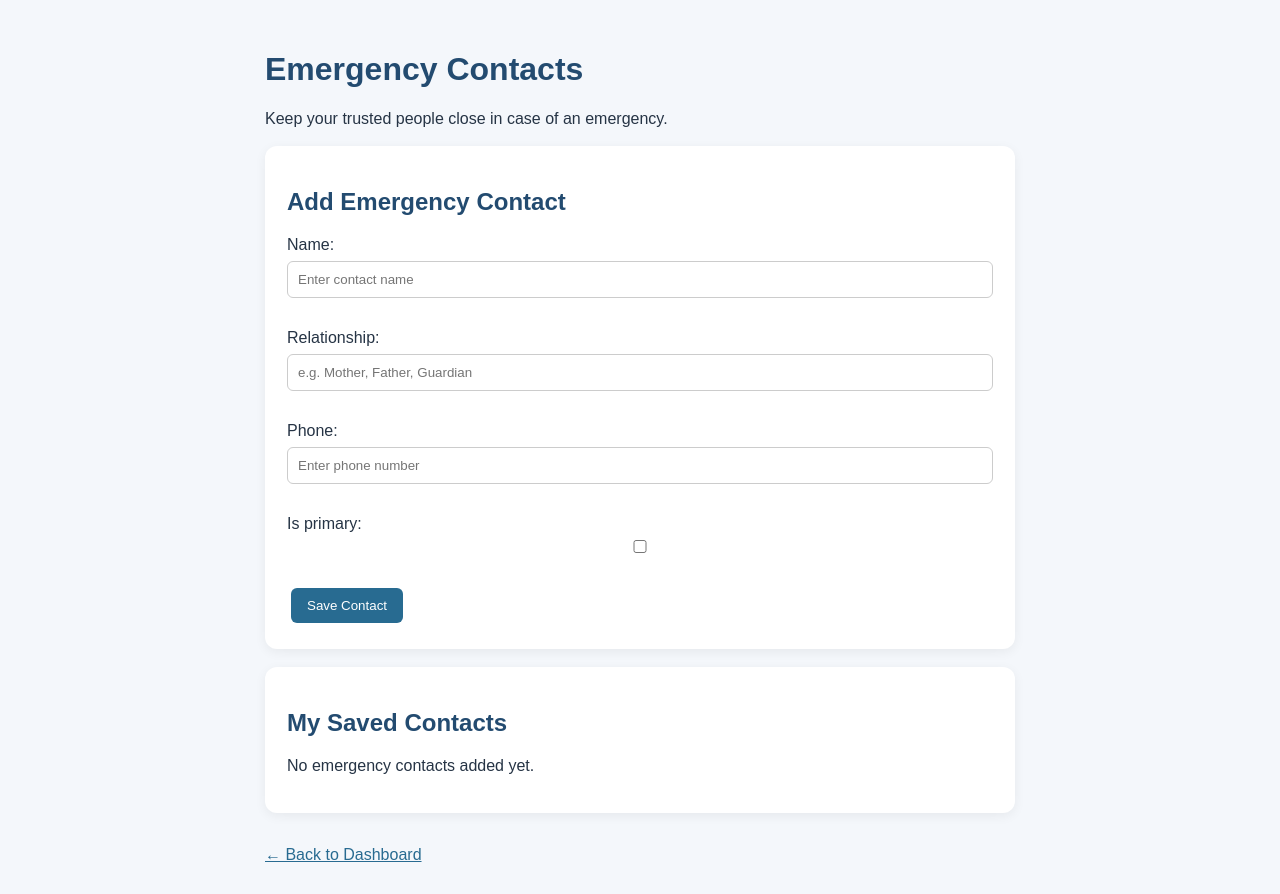
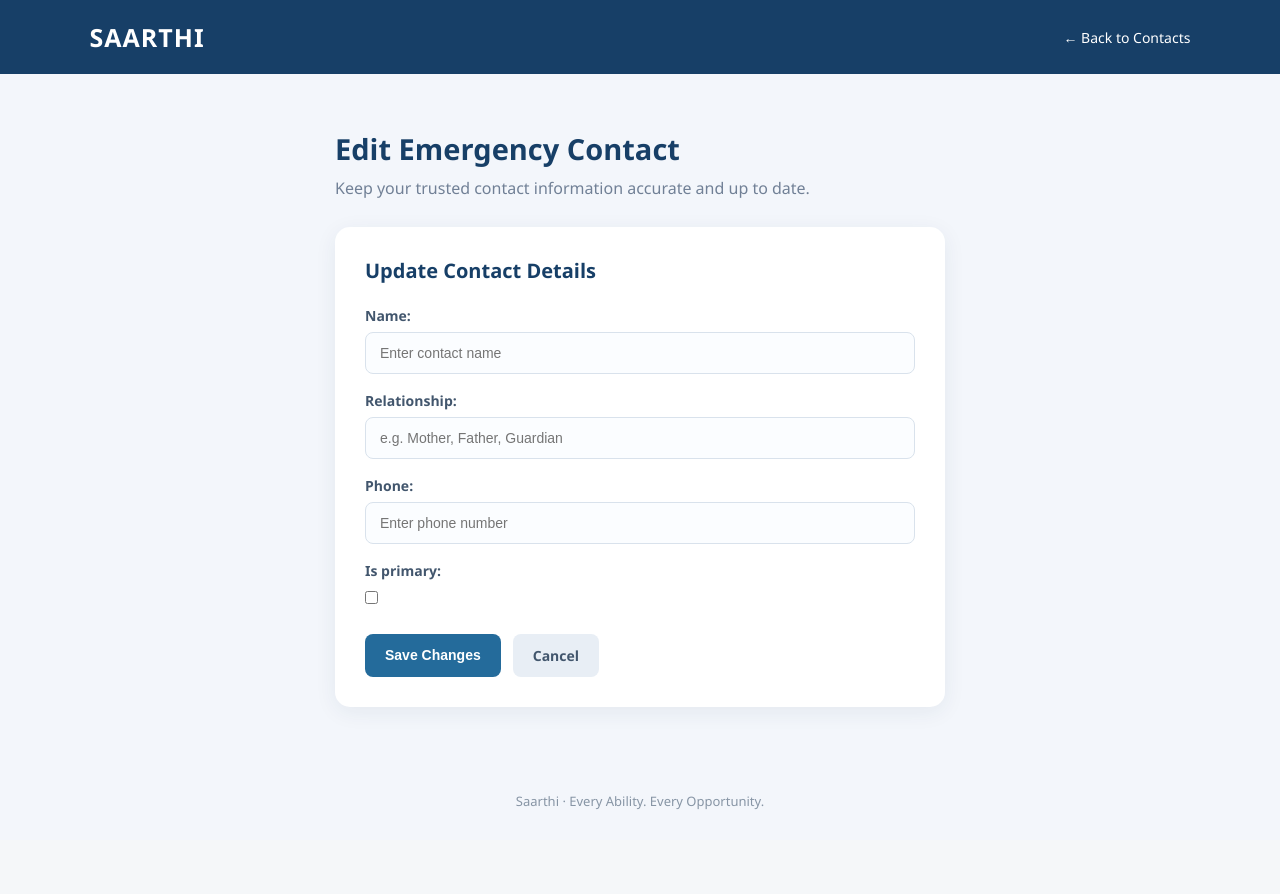
Before and after one commit to kshipraaaaaaa/Sarthi, a Django app: template templates/student/edit_emergency_contact.html in a window 1280 px wide. After the commit the page ends 810 px from the top, so only its background shows below. Run offline with Django 5.2, Linux system fonts and the light colour scheme; the template is opened without the code that fills it: values that come from a table or form of the project are taken from there, others are empty.

Commit message:
Update edit_emergency_contact.html

```diff
--- a/templates/student/edit_emergency_contact.html
+++ b/templates/student/edit_emergency_contact.html
@@ -4,131 +4,203 @@
 <head>
     <meta charset="UTF-8">
     <meta name="viewport" content="width=device-width, initial-scale=1.0">
-    <title>Emergency Contacts | Saarthi</title>
+    <title>Edit Emergency Contact | Saarthi</title>
 
     <style>
+        * {
+            box-sizing: border-box;
+            margin: 0;
+            padding: 0;
+        }
+
         body {
-            font-family: Arial, sans-serif;
-            background: #f4f7fb;
-            margin: 0;
-            padding: 30px 15px;
-            color: #263445;
+            font-family: 'Segoe UI', Arial, sans-serif;
+            background: #f3f6fb;
+            color: #26364a;
+        }
+
+        .navbar {
+            background: #173f67;
+            color: white;
+            padding: 20px 7%;
+            display: flex;
+            justify-content: space-between;
+            align-items: center;
+        }
+
+        .logo {
+            font-size: 25px;
+            font-weight: 700;
+            letter-spacing: 1px;
+        }
+
+        .navbar a {
+            color: white;
+            text-decoration: none;
+            font-size: 14px;
         }
 
         .container {
-            max-width: 750px;
-            margin: auto;
+            max-width: 650px;
+            margin: 55px auto;
+            padding: 0 20px;
+        }
+
+        .heading {
+            margin-bottom: 25px;
+        }
+
+        .heading h1 {
+            color: #173f67;
+            font-size: 29px;
+            margin-bottom: 8px;
+        }
+
+        .heading p {
+            color: #718096;
+            line-height: 1.6;
         }
 
         .card {
             background: white;
-            padding: 22px;
-            margin: 18px 0;
-            border-radius: 12px;
-            box-shadow: 0 3px 12px rgba(0,0,0,0.06);
+            padding: 30px;
+            border-radius: 15px;
+            box-shadow: 0 5px 22px rgba(30, 60, 90, 0.07);
         }
 
-        h1, h2 {
-            color: #234b70;
+        .card h2 {
+            color: #173f67;
+            font-size: 20px;
+            margin-bottom: 22px;
+        }
+
+        form p {
+            margin-bottom: 17px;
+        }
+
+        form label {
+            display: block;
+            font-size: 14px;
+            font-weight: 600;
+            margin-bottom: 7px;
+            color: #42566d;
         }
 
         input, select, textarea {
             width: 100%;
-            padding: 10px;
-            margin: 7px 0 15px;
-            box-sizing: border-box;
-            border: 1px solid #ccc;
-            border-radius: 6px;
+            padding: 12px 14px;
+            border: 1px solid #d9e2ec;
+            border-radius: 8px;
+            font-size: 14px;
+            background: #fbfdff;
+        }
+
+        input:focus, select:focus, textarea:focus {
+            outline: none;
+            border-color: #3984bb;
+            box-shadow: 0 0 0 3px rgba(57,132,187,0.12);
+        }
+
+        input[type="checkbox"] {
+            width: auto;
+            margin-right: 8px;
+        }
+
+        .buttons {
+            display: flex;
+            gap: 12px;
+            margin-top: 25px;
+            flex-wrap: wrap;
         }
 
         button, .btn {
-            display: inline-block;
-            padding: 10px 16px;
+            padding: 12px 20px;
             border: none;
-            border-radius: 6px;
-            background: #286b91;
-            color: white;
+            border-radius: 8px;
+            cursor: pointer;
+            font-size: 14px;
+            font-weight: 600;
             text-decoration: none;
-            cursor: pointer;
-            margin: 4px;
+            text-align: center;
         }
 
-        .delete {
-            background: #c0392b;
+        .save-btn {
+            background: #246b9b;
+            color: white;
         }
 
-        .primary {
-            color: #16804a;
-            font-weight: bold;
+        .save-btn:hover {
+            background: #174f78;
         }
 
-        .back {
-            display: inline-block;
-            margin-top: 15px;
-            color: #286b91;
+        .cancel-btn {
+            background: #e8eef5;
+            color: #42566d;
+        }
+
+        .footer {
+            text-align: center;
+            padding: 30px;
+            color: #8795a5;
+            font-size: 13px;
+        }
+
+        @media(max-width: 600px) {
+            .container {
+                margin: 35px auto;
+            }
+
+            .card {
+                padding: 22px;
+            }
+
+            .heading h1 {
+                font-size: 25px;
+            }
         }
     </style>
 </head>
 
 <body>
-<div class="container">
 
-    <h1>Emergency Contacts</h1>
-    <p>Keep your trusted people close in case of an emergency.</p>
+    <nav class="navbar">
+        <div class="logo">SAARTHI</div>
+        <a href="{% url 'emergency_contacts' %}">← Back to Contacts</a>
+    </nav>
 
-    {% if messages %}
-        {% for message in messages %}
-            <p>{{ message }}</p>
-        {% endfor %}
-    {% endif %}
+    <main class="container">
 
-    <div class="card">
-        <h2>Add Emergency Contact</h2>
+        <div class="heading">
+            <h1>Edit Emergency Contact</h1>
+            <p>Keep your trusted contact information accurate and up to date.</p>
+        </div>
 
-        <form method="POST">
-            {% csrf_token %}
-            {{ form.as_p }}
-            <button type="submit">Save Contact</button>
-        </form>
-    </div>
+        <div class="card">
+            <h2>Update Contact Details</h2>
 
-    <div class="card">
-        <h2>My Saved Contacts</h2>
+            <form method="POST">
+                {% csrf_token %}
 
-        {% for contact in contacts %}
-            <div style="border-bottom:1px solid #eee; padding:15px 0;">
+                {{ form.as_p }}
 
-                <h3>{{ contact }}</h3>
+                <div class="buttons">
+                    <button type="submit" class="save-btn">
+                        Save Changes
+                    </button>
 
-                {% if contact.is_primary %}
-                    <p class="primary">Primary Contact</p>
-                {% endif %}
+                    <a href="{% url 'emergency_contacts' %}"
+                       class="btn cancel-btn">
+                        Cancel
+                    </a>
+                </div>
+            </form>
+        </div>
 
-                <a class="btn"
-                   href="{% url 'edit_emergency_contact' contact.id %}">
-                    Edit
-                </a>
+    </main>
 
-                <form method="POST"
-                      action="{% url 'delete_emergency_contact' contact.id %}"
-                      style="display:inline;">
-                    {% csrf_token %}
-                    <button type="submit" class="delete"
-                            onclick="return confirm('Delete this contact?');">
-                        Delete
-                    </button>
-                </form>
+    <footer class="footer">
+        Saarthi · Every Ability. Every Opportunity.
+    </footer>
 
-            </div>
-        {% empty %}
-            <p>No emergency contacts added yet.</p>
-        {% endfor %}
-    </div>
-
-    <a class="back" href="{% url 'dashboard' %}">
-        ← Back to Dashboard
-    </a>
-
-</div>
 </body>
 </html>
```
